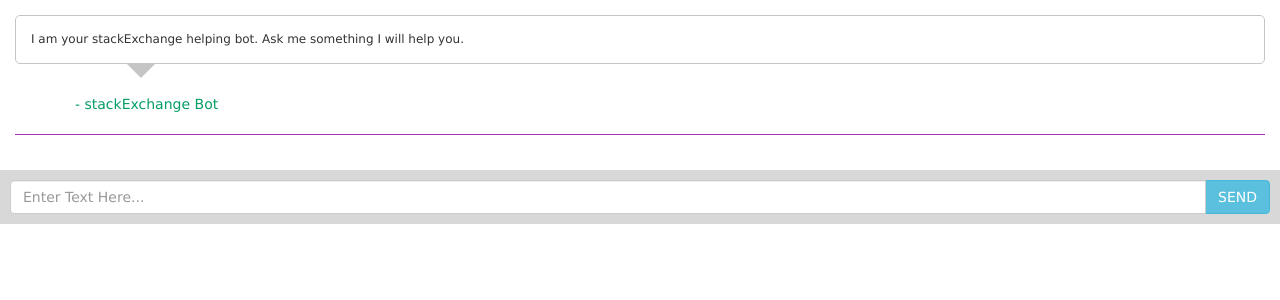
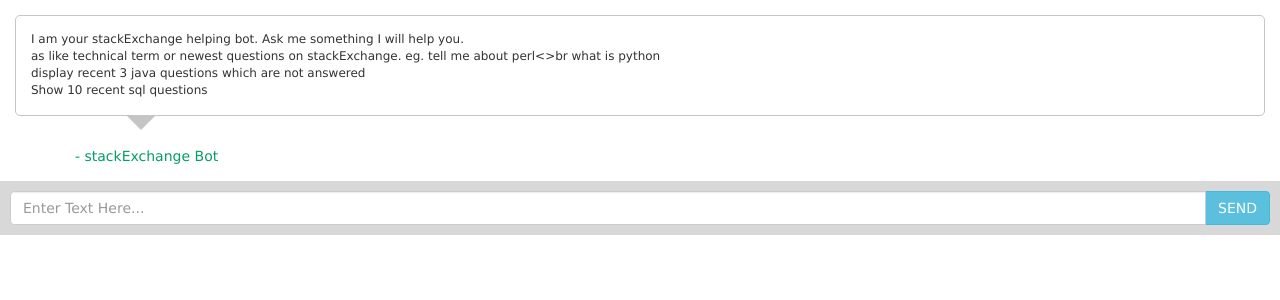
Before and after one commit to irikeish/stack-exchange-bot, a Django app: page / in a window 1280 px wide. Shown: the top 300 px of the page. Run offline with Django 3.2, Linux system fonts and the light colour scheme; some libraries are stand-ins or nearby versions.

Commit message:
Update chat.html

```diff
--- a/Bot/template/chat.html
+++ b/Bot/template/chat.html
@@ -26,12 +26,17 @@
 
         <div id="chat-body" class="panel-body chat-box-main">
             <div class="chat-box-left">
-               I am your stackExchange helping bot. Ask me something I will help you.
+               I am your stackExchange helping bot. Ask me something I will help you.<br>
+                as like technical term or newest questions on stackExchange.
+                eg. tell me about perl<>br
+                what is python<br>
+                display recent  3 java questions which are not answered<br>
+                Show 10 recent sql questions
             </div>
             <div class="chat-box-name-left">
                 -  stackExchange Bot
             </div>
-            <hr class="hr-clas"/>
+
 
         </div>
 
```
